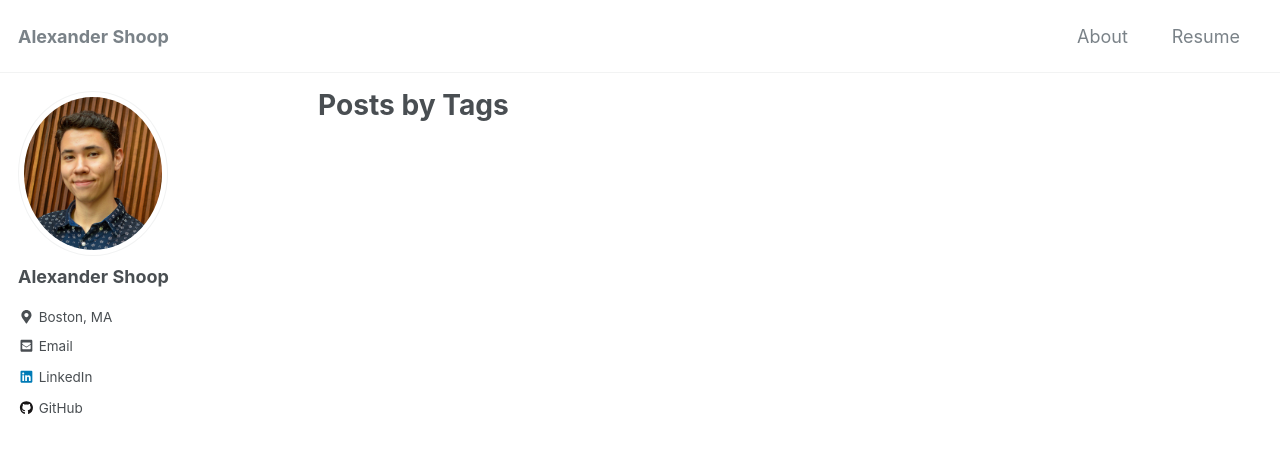
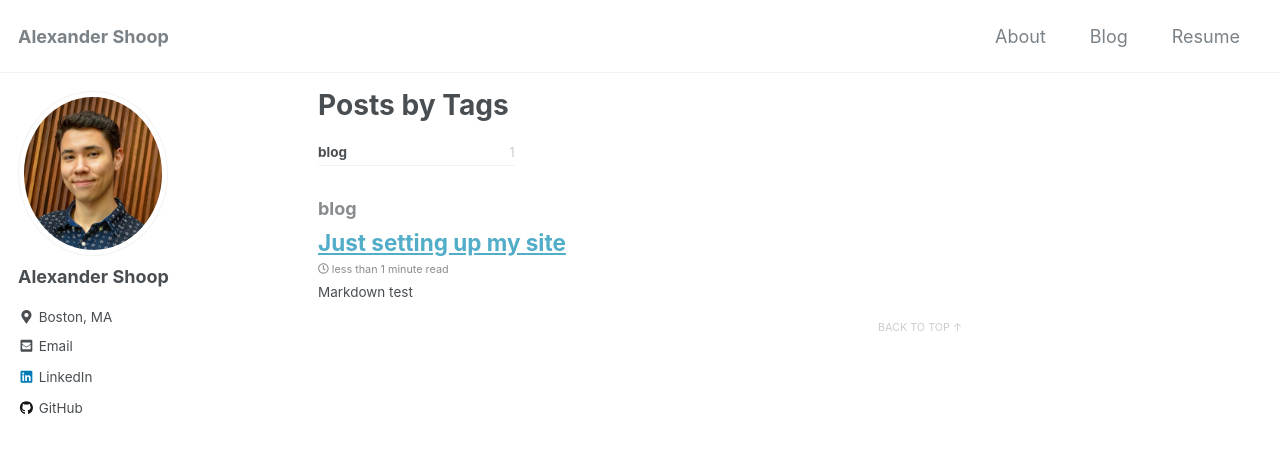
Before and after one commit to akshoop/akshoop.github.io, a Jekyll site: the page built from _pages/tag-archive.html, in a window 1280 px wide and 900 px high. Shown: the top 453 px of the window. Built offline with Jekyll 4.4.1, drawn with Linux system fonts in a browser that asks for light colours; nearby versions of some CDN libraries.

Commit message:
First blog post

```diff
--- a/_config.yml
+++ b/_config.yml
@@ -194,5 +194,5 @@ defaults:
       author_profile: true
       read_time: # true
       comments: # true
-      share: true
+      share:  false
       related: true
--- a/_data/navigation.yml
+++ b/_data/navigation.yml
@@ -2,5 +2,7 @@
 main:
   - title: "About"
     url: /#about
+  - title: "Blog"
+    url: /blog/
   - title: "Resume"
     url: /assets/img/Alex_Shoop_resume.pdf
--- /dev/null
+++ b/_posts/blog/2018-08-28-Hello-world.md
@@ -0,0 +1,12 @@
+---
+title: Just setting up my site
+categories: blog
+date: 2018-08-28
+tags: blog
+share: false
+read_time: true
+---
+
+## Markdown test
+
+First post.
```
Also changed, not shown: _pages/blog.md (added, +6 -0 lines), _pages/category-archive.md (added, +6 -0 lines), _pages/index.md (+1 -1 lines).
